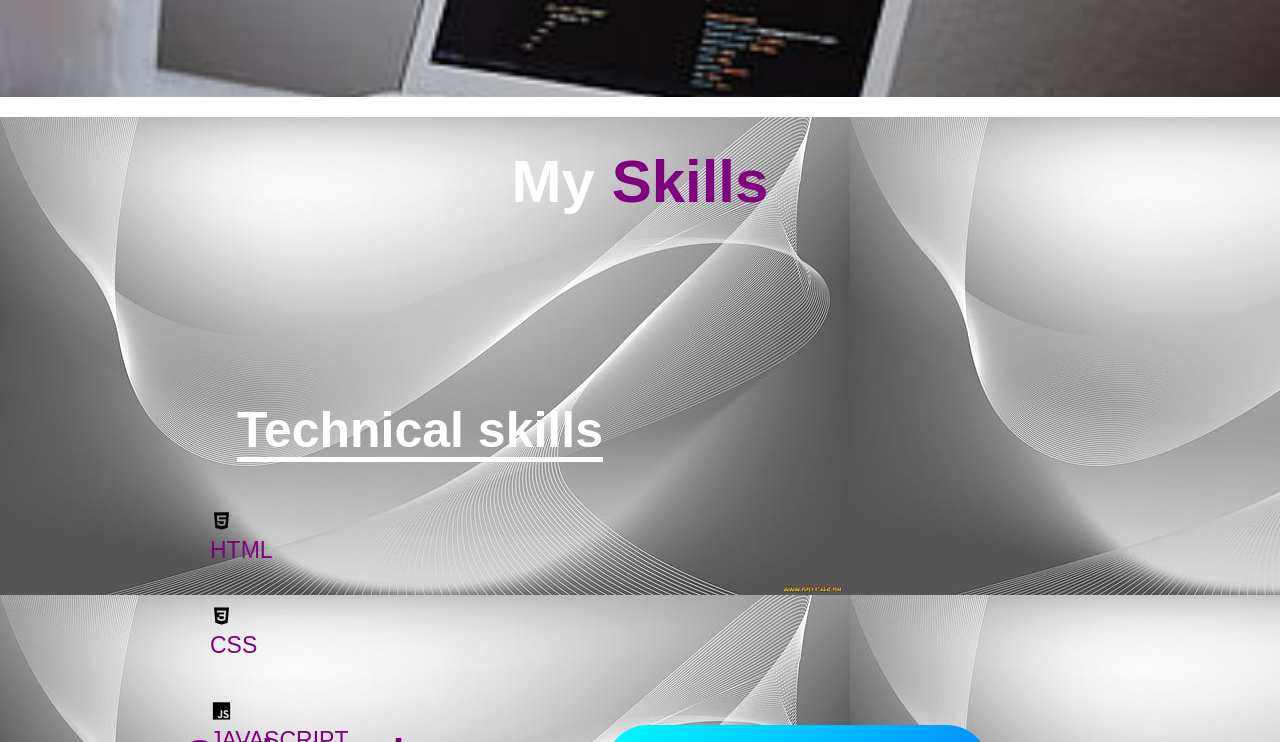
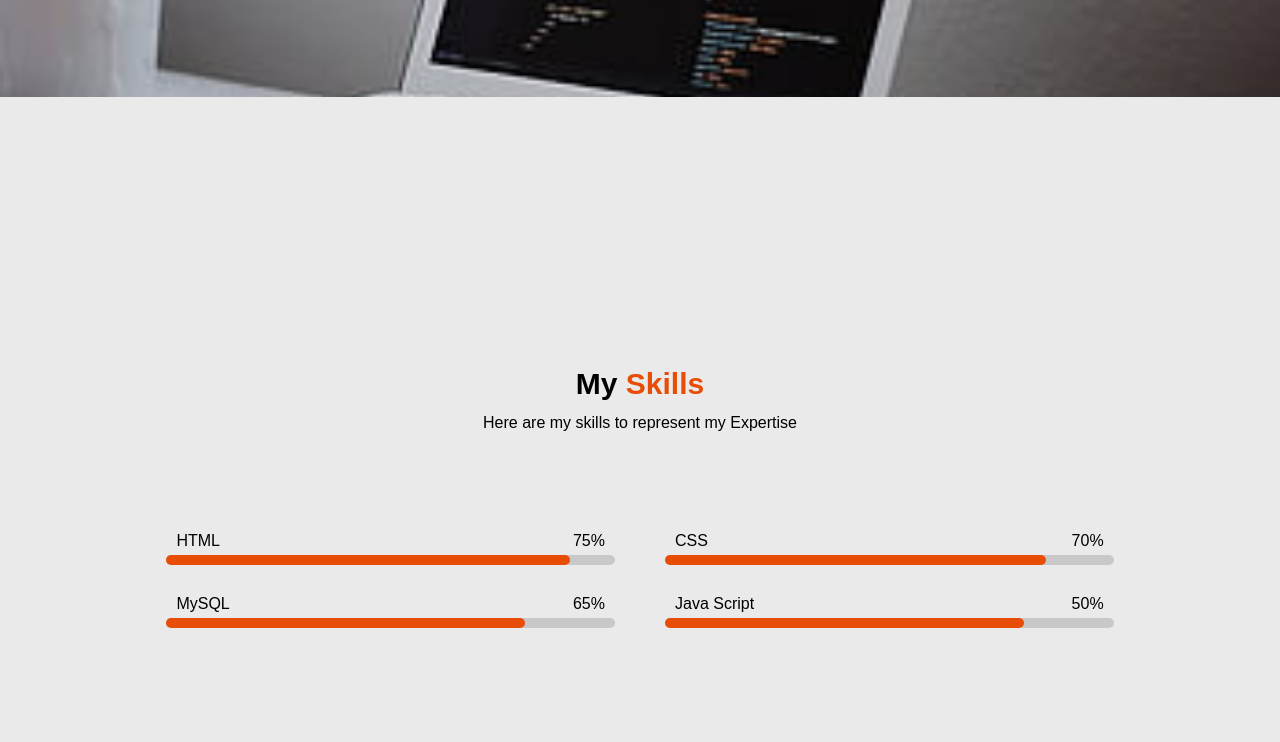
Before and after one commit to Anelisiw3/My-Portfolio, a plain HTML site: page index.html in a window 1280 px wide. Shown: the part 2058-2800 px from the top of the page. Drawn offline with nearby package versions, Linux system fonts and the light colour scheme; a web font is replaced by a local one.

Commit message:
Updated skills page

```diff
--- a/index.html
+++ b/index.html
@@ -83,42 +83,52 @@
       </div>
     </div>
 </section>
-<div class="skills">
-            <h1 class="sub-title">
-                My <span>Skills</span>
-            </h1>
-            <section>
-                <div class="container1" id="skills">
-                    <h1 class="heading">Technical skills</h1>
-                    <div class="Technical-bars">
-                       <div class="bar"><i class='bx bxl-html5'></i>
-                        <div class="indfo">
-                            <span>HTML</span>
+<div class="skills_section">
+    <div class="skills_head">
+        <h2>My <span>Skills</span></h2><br>
+        <p>Here are my skills to represent my Expertise</p>
     </div>
-                        <div class="progress line html" >
-                            <span></span>
+
+    <div class="skills_main">
+        <div class="skill_bar">
+            <div class="info">
+                <p>HTML</p>
+                <P>75%</P>
+            </div>
+            <div class="bar">
+                <span class="html"></span>
             </div>
         </div>
-                    <div class="bar"><i class='bx bxl-css3'></i>
-                        <div class="indfo">
-                            <span>CSS</span>
+        <div class="skill_bar">
+            <div class="info">
+                <p>CSS</p>
+                <P>70%</P>
             </div>
-                        <div class="progress line html" >
-                            <span></span>
+            <div class="bar">
+                <span class="css"></span>
             </div>
         </div>
-                    <div class="bar"><i class='bx bxl-javascript'></i>
-                        <div class="indfo">
-                            <span>JAVASCRIPT</span>
+        <div class="skill_bar">
+            <div class="info">
+                <p>MySQL</p>
+                <P>65%</P>
             </div>
-                        <div class="progress line html" >
-                            <span></span>
+            <div class="bar">
+                <span class="sql"></span>
             </div>
         </div>
-
+        <div class="skill_bar">
+            <div class="info">
+                <p>Java Script</p>
+                <P>50%</P>
+            </div>
+            <div class="bar">
+                <span class="js"></span>
             </div>
             </div>
-            </section>
+        </div>
+    </div>
+</div>
 
 
            <div class="contact-me">
--- a/style.css
+++ b/style.css
@@ -1,3 +1,5 @@
+@import url('https://fonts.googleapis.com/css2?family=Poppins:wght@400;500;600&family=Rancho&family=Water+Brush&display=swap');
+
 *{
     padding: 0;
     margin: 0;
@@ -197,72 +199,108 @@ h5{
 p{
     text-align: center;
 }
+.skills_section{
+    width: 100%;
+    height: 100vh;
+    padding: 0px 13%;
+    background-color: rgba(0, 0, 0, 0.082);
+    display: flex;
+    align-items: center;
+    justify-content: center;
+    flex-direction: column;
+}
+.skills_head{
+    width: 100%;
+    margin-bottom: 100px;
+    display: grid;
+    place-items: center;
+    text-align: center;
+}
+.skills_head h2{
+    font-size: 30px;
+    margin-bottom: -5px;
+}
+.skills_head h2 span{
+    color: #e74d06;
+}
+.skills_main{
+    width: 100%;
+    display: grid;
+    grid-template-columns: repeat(2, 1fr);
+    grid-row-gap: 30px;
+    grid-column-gap: 50px;
+}
+.skills_main .skill_bar .info{
+    display: flex;
+    justify-content: space-between;
+    align-items: center;
+    padding:  0 10px;
+}
+.skill_bar .info p:nth-child(2){
+    font-weight: 500;
+}
+.skill_bar .bar{
+    width: 100%;
+    height: 10px;
+    background-color: rgba(0, 0, 0, 0.144);
+    border-radius: 25px;
+    margin-top: 5px;
+    position: relative;
+}
+.skill_bar .bar span{
+    width: 50%;
+    height: 100%;
+    position: absolute;
+    background-color: #e74d06;
+    border-radius: 25px;
+}
+.skill_bar .bar .html{
+    width: 90%;
+    animation: html 2s;
+}
+@keyframes html {
+    0%{
+        width: 0%;
+    }100%{
+        width: 90%;
+    }
+}
+.skill_bar .bar .css{
+    width: 85%;
+    animation: css 2s;
+}
+@keyframes css {
+    0%{
+        width: 0%;
+    }100%{
+        width: 85%;
+    }
+}
+.skill_bar .bar .sql{
+    width: 80%;
+    animation: sql 2s;
+}
+@keyframes sql {
+    0%{
+        width: 0%;
+    }100%{
+        width: 80%;
+    }
+}
+.skill_bar .bar .js{
+    width: 80%;
+    animation: css 2s;
+}
+@keyframes js {
+    0%{
+        width: 0%;
+    }100%{
+        width: 80%;
+    }
+}
 
 
-.skills{
-    background-image: url(Pic/backgroundimage.jpg);
-    color:black;
 
-}
-.sub-title{
-text-align: center;
-font-size: 60px;
-padding-bottom: 70px;
-padding-top: 30px;
-}
-section{
-    display:flex;
-    flex-wrap: wrap;
-}
-.container1{
-width:600px;
-height:500px;
-padding:75px 90px;
-margin-left: 120px;
-}
-.heading{
-    color:white;
-    text-align: center;
-    text-decoration: underline;
-    text-underline-offset: 10px;
-    text-decoration-thickness: 5px;
-    margin-bottom: 50px;
-}
-.bar{
-    font-size: 23px;
-}
-.Technical-bars .bar{
-margin:40px 0;
-}
-.Technical-bars .bar:first-child{
-margin-top: 0;
-}
-.Technical-bars .bar:last-child{
-    margin-bottom: 0;
-}
-.Technical-bars .bar .info{
-    margin-bottom: 5px;
-}
-.Technical-bars .bar .info span{
-    font-size: 17px;
-    font-weight: 500;
-    animation:showText 0.5s 1s linear forwards;
-}
-.Technical-bars .bar .progress-line{
-    position:relative;
-    border-radius: 10px;
-    width:100%;
-    height: 5px;
-    background-color: black;
-    animation:animate 1s cubic-bezier(1,0,0,5,1) forwards;
-    transform: scaleX(0);
-    transform-origin: left;
-}
-@keyframes animate{
-    100%{
-        transform: scaleX(1);
-    }
-}
 
 
 .contact-container{
```
Lines whose indentation alone changed are shown as unchanged.
